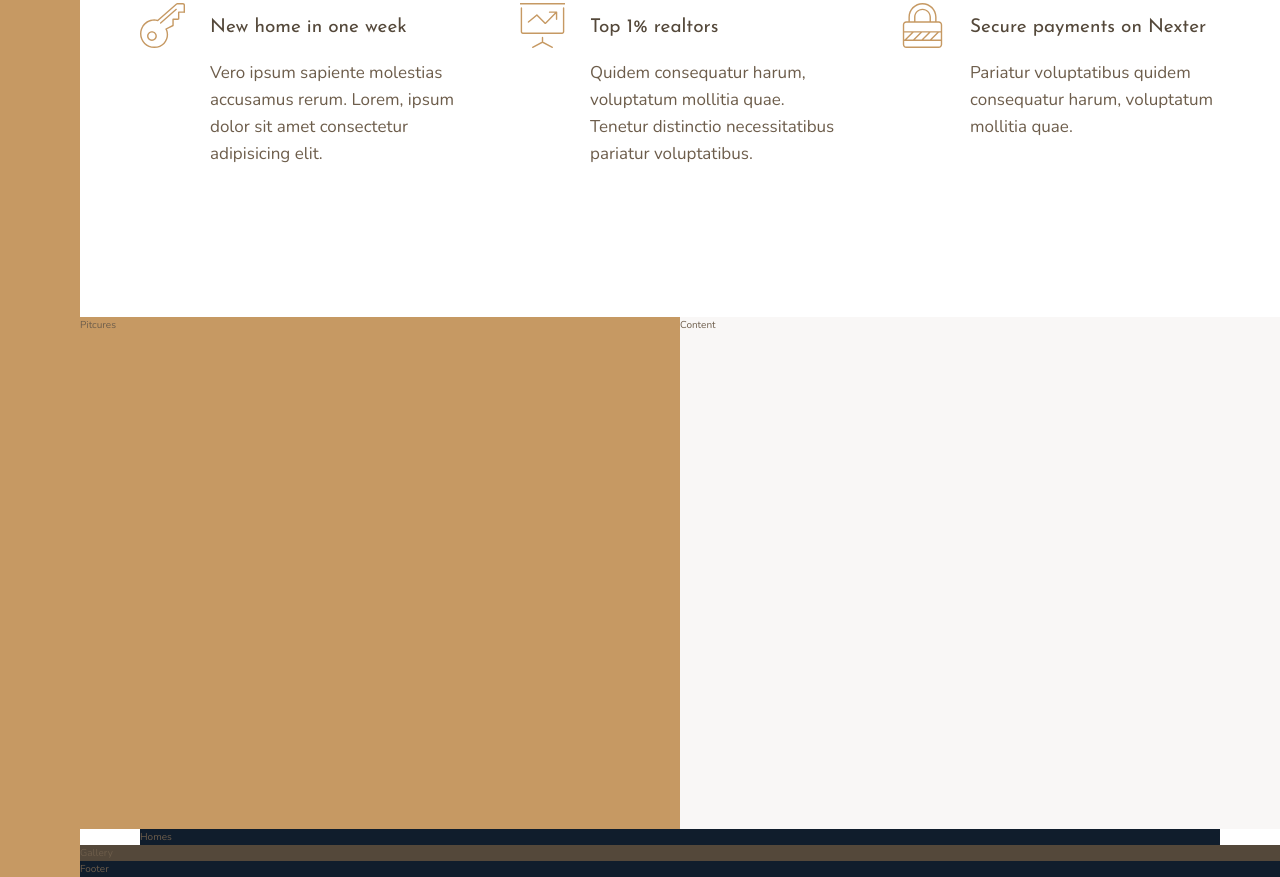
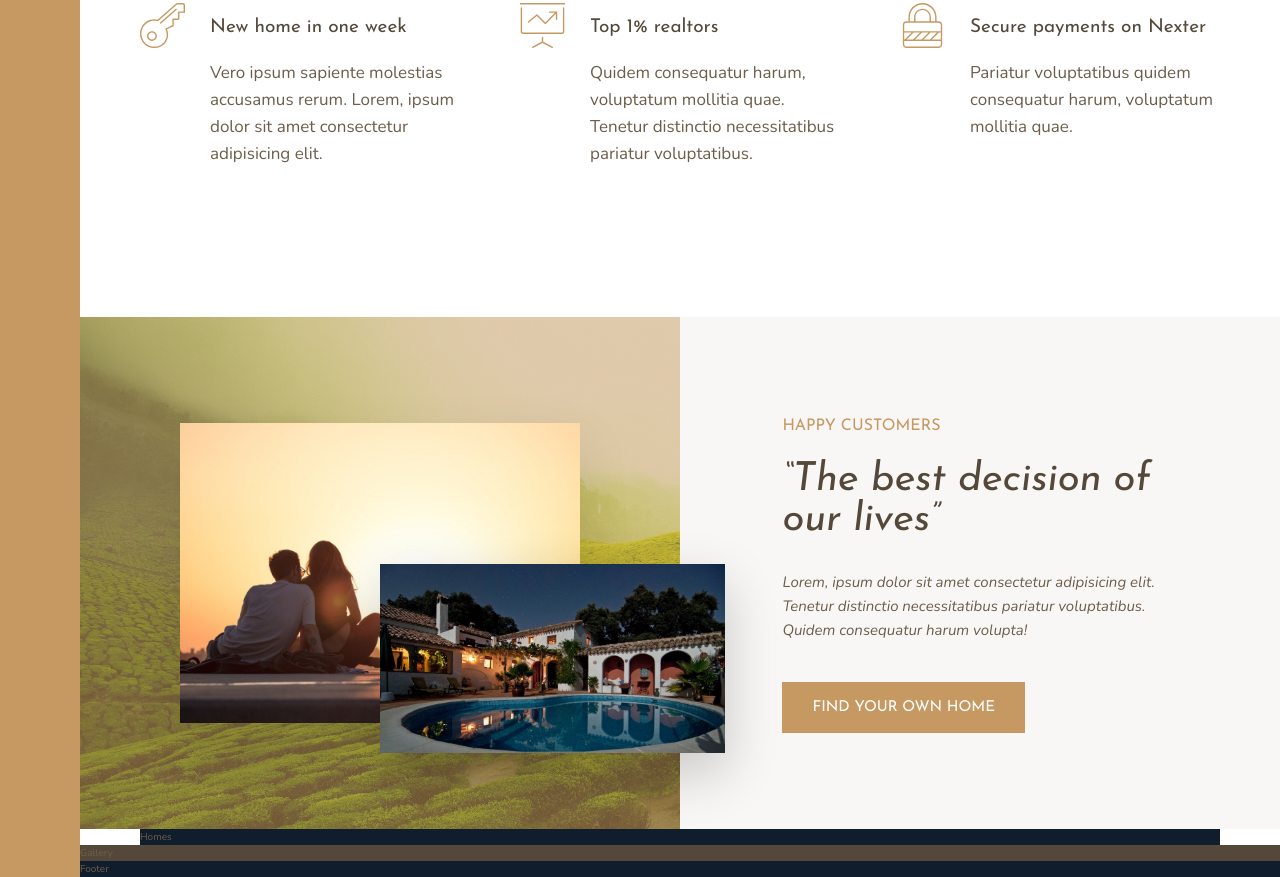
Before and after one commit to AnnAksutik/Nexter, a website: page index.html in a window 1280 px wide. Shown: the part 991-1868 px from the top of the page. Drawn offline with nearby package versions, Linux system fonts and the light colour scheme.

Commit message:
feat: fill story section

```diff
--- a/index.html
+++ b/index.html
@@ -84,9 +84,27 @@
       </div>
     </section>
 
-    <div class="story__pictures">Pitcures</div>
+    <div class="story__pictures">
+      <img
+        src="img/story-1.jpeg"
+        alt="Couple with new house"
+        class="story__img--1"
+      />
+      <img src="img/story-2.jpeg" alt="New house" class="story__img--2" />
+    </div>
 
-    <div class="story__content">Content</div>
+    <div class="story__content">
+      <h3 class="heading-3 mb-sm">Happy Customers</h3>
+      <h2 class="heading-2 heading-2--dark mb-md">
+        &ldquo;The best decision of our lives&rdquo;
+      </h2>
+      <p class="story__text">
+        Lorem, ipsum dolor sit amet consectetur adipisicing elit. Tenetur
+        distinctio necessitatibus pariatur voluptatibus. Quidem consequatur
+        harum volupta!
+      </p>
+      <button class="btn">Find your own home</button>
+    </div>
 
     <section class="homes">Homes</section>
 
--- a/sass/_story.scss
+++ b/sass/_story.scss
@@ -2,9 +2,51 @@
   &__pictures {
     background-color: $color-primary;
     grid-column: full-start / col-end 4;
+    background-image: linear-gradient(
+        rgba($color-primary, 0.5),
+        rgba($color-primary, 0.5)
+      ),
+      url(../img/back.jpg);
+    background-size: cover;
+    display: grid;
+    grid-template-columns: repeat(6, 1fr);
+    grid-template-rows: repeat(6, 1fr);
+    align-items: center;
   }
+
+  &__img--1 {
+    width: 100%;
+    grid-column: 2/6;
+    grid-row: 2/6;
+    box-shadow: 0 2rem 5rem rgba(0, 0, 0, 0.1);
+  }
+  &__img--2 {
+    width: 115%;
+    grid-column: 4/7;
+    grid-row: 4/6;
+    z-index: 20;
+    box-shadow: 0 2rem 5rem rgba(0, 0, 0, 0.2);
+  }
+
   &__content {
     background-color: $color-grey-light-1;
     grid-column: col-start 5 / full-end;
+
+    padding: 6rem 8vw;
+
+    display: flex;
+    flex-direction: column;
+    justify-content: center;
+    align-items: flex-start;
+
+    // display: grid;
+    // align-content: center;
+    // justify-items: start;
+  }
+
+  &__text {
+    font-size: 1.5rem;
+    font-style: italic;
+    margin-bottom: 4rem;
   }
 }
--- a/sass/_typography.scss
+++ b/sass/_typography.scss
@@ -8,9 +8,21 @@
 }
 .heading-2 {
   @extend %heading;
+  font-size: 4rem;
+  font-style: italic;
+  line-height: 1;
+  &--light {
+    color: $color-grey-light-1;
+  }
+  &--dark {
+    color: $color-grey-dark-1;
+  }
 }
 .heading-3 {
   @extend %heading;
+  font-size: 1.6rem;
+  color: $color-primary;
+  text-transform: uppercase;
 }
 .heading-4 {
   @extend %heading;
@@ -23,3 +35,33 @@
     color: $color-grey-dark-1;
   }
 }
+
+.btn {
+  background-color: $color-primary;
+  border: none;
+  color: #fff;
+  border-radius: 0;
+  font-family: $font-display;
+  font-size: 1.5rem;
+  text-transform: uppercase;
+  padding: 1.8rem 3rem;
+  cursor: pointer;
+  transition: all 0.2s;
+
+  &:hover {
+    background-color: $color-primary-dark;
+  }
+}
+
+.mb-sm {
+  margin-bottom: 2rem;
+}
+.mb-md {
+  margin-bottom: 3rem;
+}
+.mb-lg {
+  margin-bottom: 4rem;
+}
+.mb-hg {
+  margin-bottom: 8em;
+}
```
Also changed, not shown: css/style.css, 1 other file.
